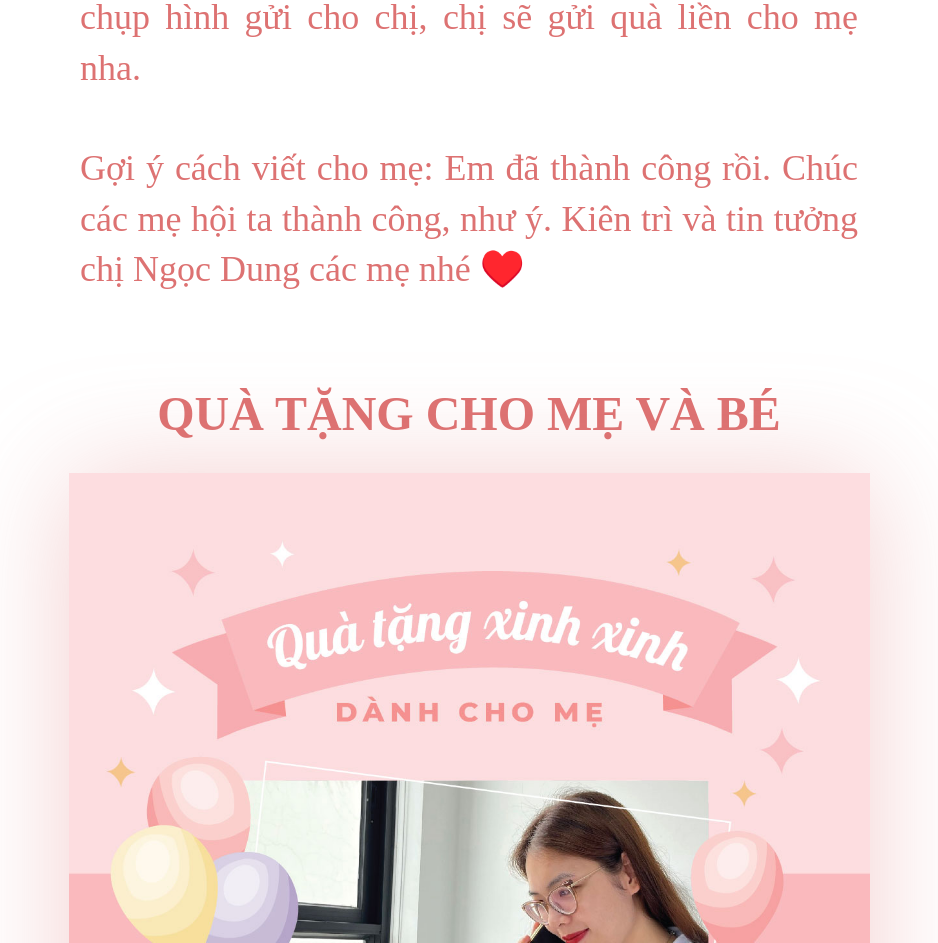
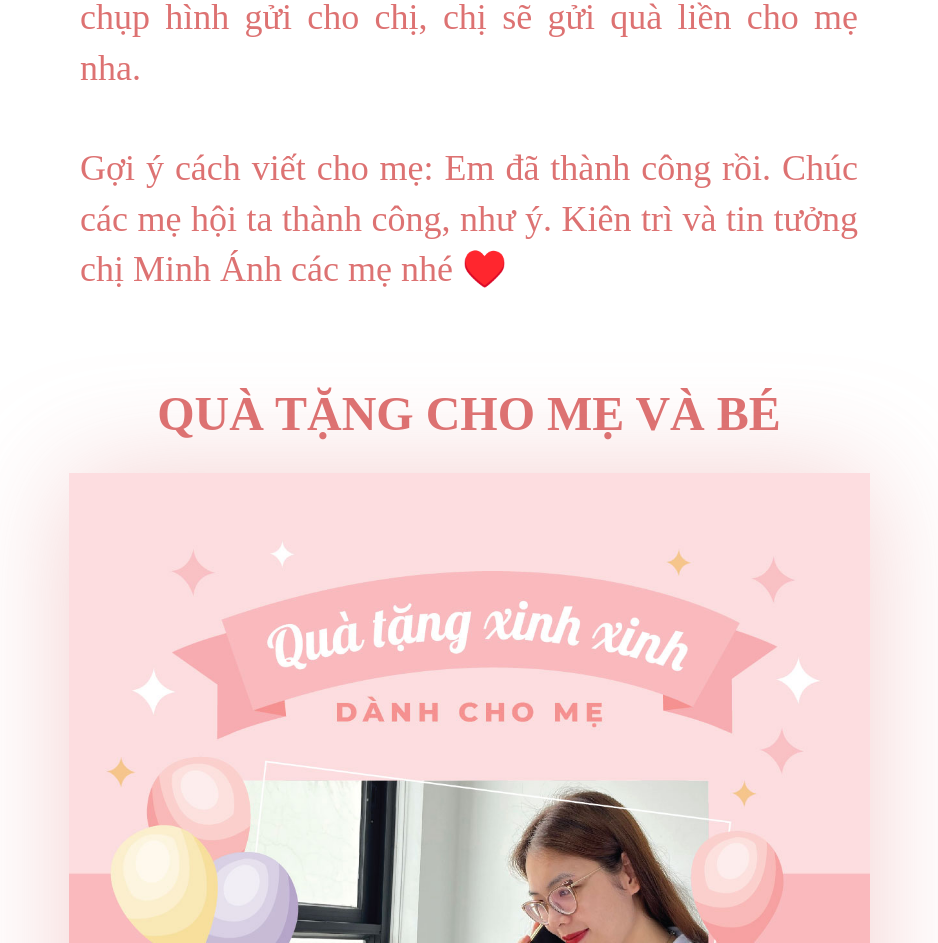
Before and after one commit to nmchien/ton-minhanh, a plain HTML site: page img/buc-thu.html in a window 1280 px wide. Shown: the part 1731-2674 px from the top of the page, without its empty margins (171-1109 px from the left). Drawn offline with Linux system fonts and the light colour scheme.

Commit message:
Update buc-thu.html
Signed-off-by: nmchien <83529530+nmchien@users.noreply.github.com>

```diff
--- a/img/buc-thu.html
+++ b/img/buc-thu.html
@@ -16,7 +16,7 @@
             <div>Mẹ hãy viết vài dòng khích lệ các mẹ trên hội trong ngày hôm nay hoặc ngày mai, để tiếp thêm động lực cho các mẹ, mẹ nhé. Sau khi mẹ post xong, mẹ hãy chụp hình gửi cho chị, chị sẽ gửi quà liền cho mẹ nha.</div>
 
             <br>
-            <div>Gợi ý cách viết cho mẹ: Em đã thành công rồi. Chúc các mẹ hội ta thành công, như ý. Kiên trì và tin tưởng chị Ngọc Dung các mẹ nhé ♥️</div>
+            <div>Gợi ý cách viết cho mẹ: Em đã thành công rồi. Chúc các mẹ hội ta thành công, như ý. Kiên trì và tin tưởng chị Minh Ánh các mẹ nhé ♥️</div>
         </div>
         <div class="header_catalog">
             <div class="cataTxt">Quà tặng cho mẹ và bé</div>
```
